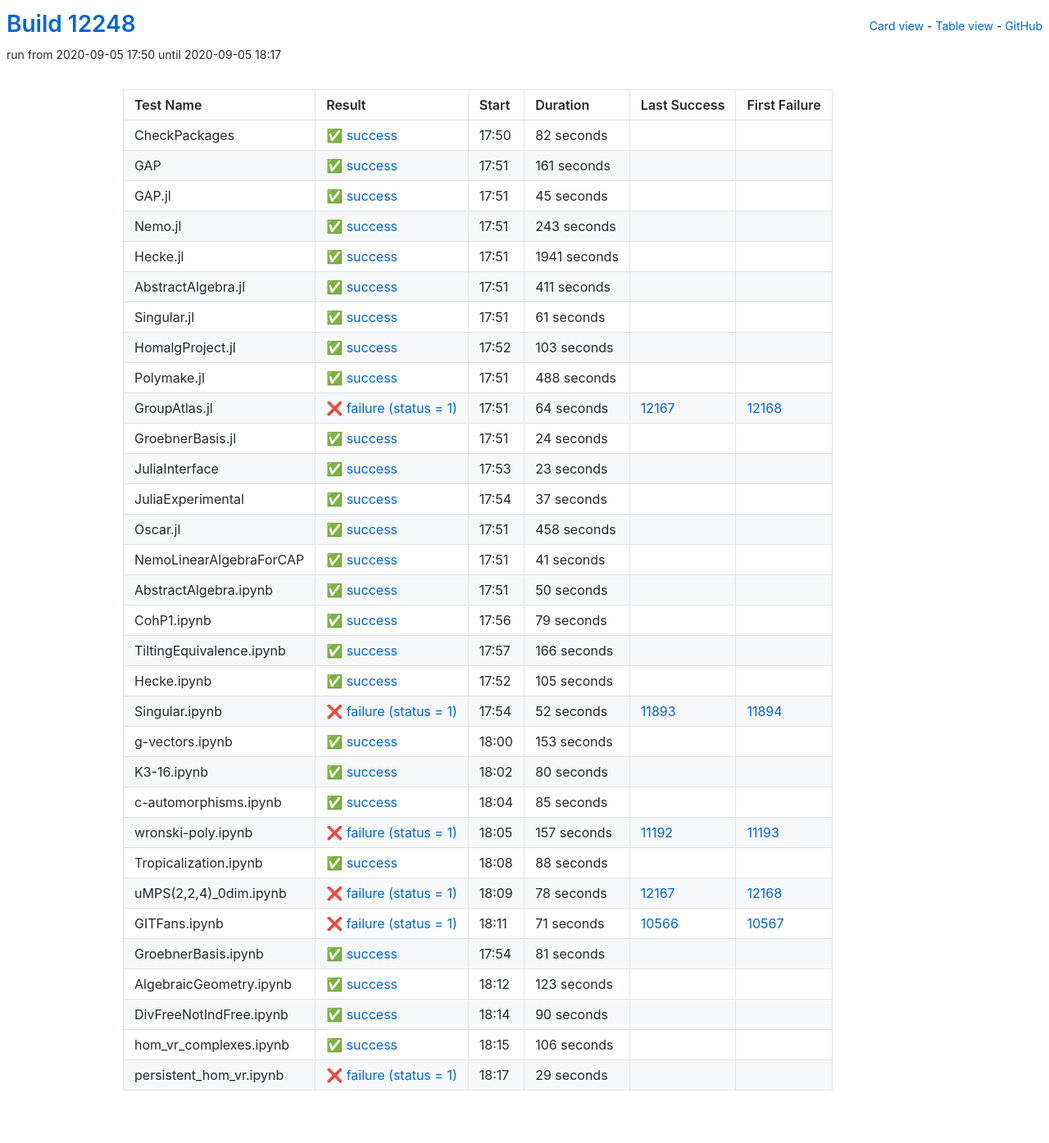
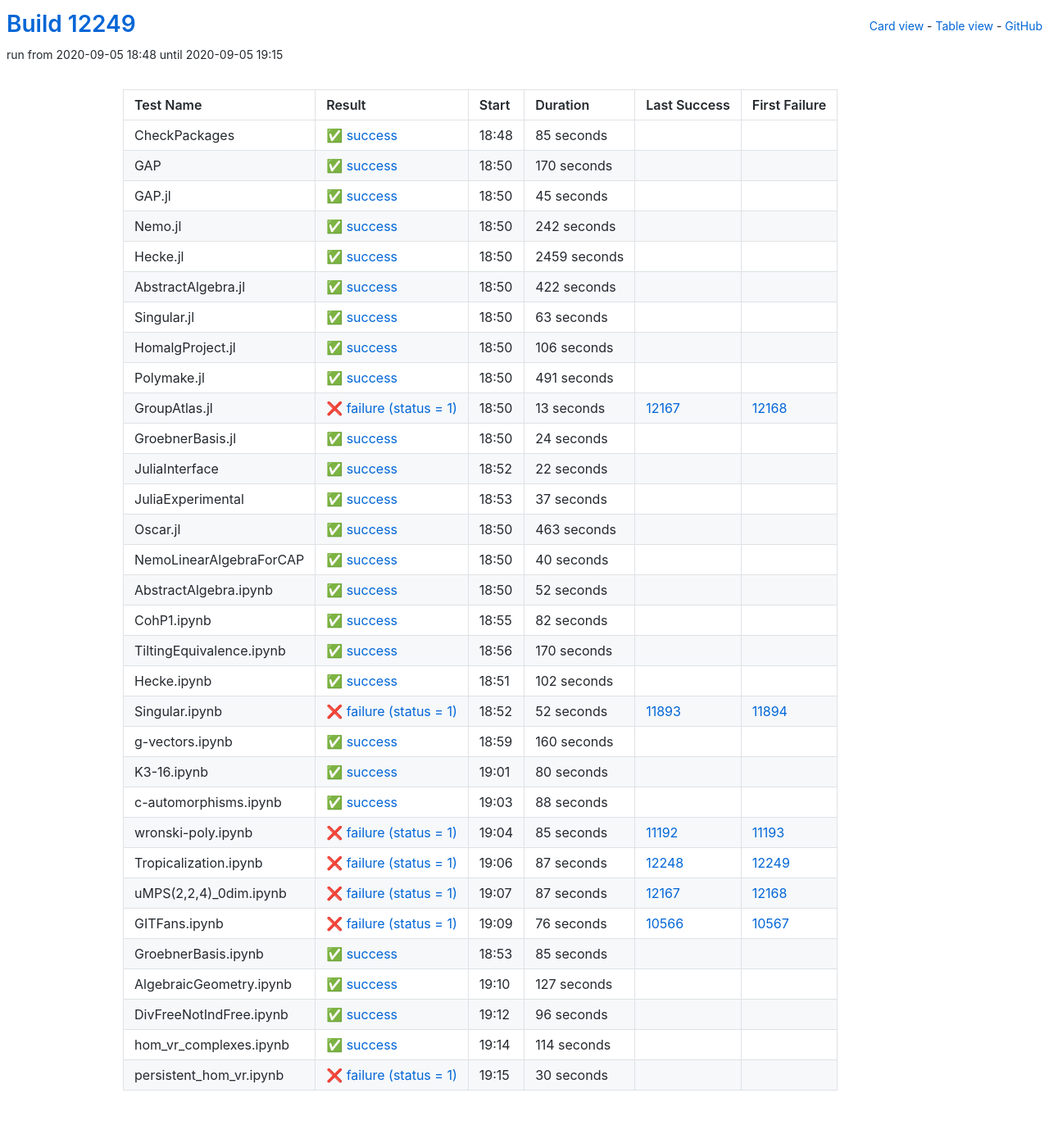
Before and after one commit to oscar-system/oscar-ci-status, a Jekyll site: the page built from table.html, in a window 1280 px wide. Shown: the whole page at 82% size. Built offline with Jekyll 4.4.1, drawn with Linux system fonts in a browser that asks for light colours.

Commit message:
Build #12249

```diff
--- a/_data/ci.yml
+++ b/_data/ci.yml
@@ -1,6 +1,6 @@
 ---
-build: 12248
-build_url: https://oscarci.mathematik.uni-kl.de/job/oscar/12248/
+build: 12249
+build_url: https://oscarci.mathematik.uni-kl.de/job/oscar/12249/
 job: oscar
 organization: oscar-system
 repo: oscar-ci-status
@@ -8,32 +8,32 @@
 tests:
 - name: CheckPackages
   id: checkpackages
-  log: https://oscarci.mathematik.uni-kl.de/job/oscar/12248/artifact/logs/build-12248/CheckPackages.log
-  start: 2020-09-05 17:50
+  log: https://oscarci.mathematik.uni-kl.de/job/oscar/12249/artifact/logs/build-12249/CheckPackages.log
+  start: 2020-09-05 18:48
   success: true
   exitcode: 0
   status: success
-  duration: 82
+  duration: 85
   last_success: false
   last_success_url:
   first_failure: false
   first_failure_url:
 - name: GAP
   id: gap
-  log: https://oscarci.mathematik.uni-kl.de/job/oscar/12248/artifact/logs/build-12248/GAP.log
-  start: 2020-09-05 17:51
+  log: https://oscarci.mathematik.uni-kl.de/job/oscar/12249/artifact/logs/build-12249/GAP.log
+  start: 2020-09-05 18:50
   success: true
   exitcode: 0
   status: success
-  duration: 161
+  duration: 170
   last_success: false
   last_success_url:
   first_failure: false
   first_failure_url:
 - name: GAP.jl
   id: gap-jl
-  log: https://oscarci.mathematik.uni-kl.de/job/oscar/12248/artifact/logs/build-12248/GAP.jl.log
-  start: 2020-09-05 17:51
+  log: https://oscarci.mathematik.uni-kl.de/job/oscar/12249/artifact/logs/build-12249/GAP.jl.log
+  start: 2020-09-05 18:50
   success: true
   exitcode: 0
   status: success
@@ -44,92 +44,92 @@
   first_failure_url:
 - name: Nemo.jl
   id: nemo-jl
-  log: https://oscarci.mathematik.uni-kl.de/job/oscar/12248/artifact/logs/build-12248/Nemo.jl.log
-  start: 2020-09-05 17:51
+  log: https://oscarci.mathematik.uni-kl.de/job/oscar/12249/artifact/logs/build-12249/Nemo.jl.log
+  start: 2020-09-05 18:50
   success: true
   exitcode: 0
   status: success
-  duration: 243
+  duration: 242
   last_success: false
   last_success_url:
   first_failure: false
   first_failure_url:
 - name: Hecke.jl
   id: hecke-jl
-  log: https://oscarci.mathematik.uni-kl.de/job/oscar/12248/artifact/logs/build-12248/Hecke.jl.log
-  start: 2020-09-05 17:51
+  log: https://oscarci.mathematik.uni-kl.de/job/oscar/12249/artifact/logs/build-12249/Hecke.jl.log
+  start: 2020-09-05 18:50
   success: true
   exitcode: 0
   status: success
-  duration: 1941
+  duration: 2459
   last_success: false
   last_success_url:
   first_failure: false
   first_failure_url:
 - name: AbstractAlgebra.jl
   id: abstractalgebra-jl
-  log: https://oscarci.mathematik.uni-kl.de/job/oscar/12248/artifact/logs/build-12248/AbstractAlgebra.jl.log
-  start: 2020-09-05 17:51
+  log: https://oscarci.mathematik.uni-kl.de/job/oscar/12249/artifact/logs/build-12249/AbstractAlgebra.jl.log
+  start: 2020-09-05 18:50
   success: true
   exitcode: 0
   status: success
-  duration: 411
+  duration: 422
   last_success: false
   last_success_url:
   first_failure: false
   first_failure_url:
 - name: Singular.jl
   id: singular-jl
-  log: https://oscarci.mathematik.uni-kl.de/job/oscar/12248/artifact/logs/build-12248/Singular.jl.log
-  start: 2020-09-05 17:51
+  log: https://oscarci.mathematik.uni-kl.de/job/oscar/12249/artifact/logs/build-12249/Singular.jl.log
+  start: 2020-09-05 18:50
   success: true
   exitcode: 0
   status: success
-  duration: 61
+  duration: 63
   last_success: false
   last_success_url:
   first_failure: false
   first_failure_url:
 - name: HomalgProject.jl
   id: homalgproject-jl
-  log: https://oscarci.mathematik.uni-kl.de/job/oscar/12248/artifact/logs/build-12248/HomalgProject.jl.log
-  start: 2020-09-05 17:52
+  log: https://oscarci.mathematik.uni-kl.de/job/oscar/12249/artifact/logs/build-12249/HomalgProject.jl.log
+  start: 2020-09-05 18:50
   success: true
   exitcode: 0
   status: success
-  duration: 103
+  duration: 106
   last_success: false
   last_success_url:
   first_failure: false
   first_failure_url:
 - name: Polymake.jl
   id: polymake-jl
-  log: https://oscarci.mathematik.uni-kl.de/job/oscar/12248/artifact/logs/build-12248/Polymake.jl.log
-  start: 2020-09-05 17:51
+  log: https://oscarci.mathematik.uni-kl.de/job/oscar/12249/artifact/logs/build-12249/Polymake.jl.log
+  start: 2020-09-05 18:50
   success: true
   exitcode: 0
   status: success
-  duration: 488
+  duration: 491
   last_success: false
   last_success_url:
   first_failure: false
   first_failure_url:
 - name: GroupAtlas.jl
   id: groupatlas-jl
-  log: https://oscarci.mathematik.uni-kl.de/job/oscar/12248/artifact/logs/build-12248/GroupAtlas.jl.log
-  start: 2020-09-05 17:51
+  log: https://oscarci.mathematik.uni-kl.de/job/oscar/12249/artifact/logs/build-12249/GroupAtlas.jl.log
+  start: 2020-09-05 18:50
   success: false
   exitcode: 1
   status: failure
-  duration: 64
+  duration: 13
   last_success: 12167
   last_success_url: https://oscarci.mathematik.uni-kl.de/job/oscar/12167/
   first_failure: 12168
   first_failure_url: https://oscarci.mathematik.uni-kl.de/job/oscar/12168/
 - name: GroebnerBasis.jl
   id: groebnerbasis-jl
-  log: https://oscarci.mathematik.uni-kl.de/job/oscar/12248/artifact/logs/build-12248/GroebnerBasis.jl.log
-  start: 2020-09-05 17:51
+  log: https://oscarci.mathematik.uni-kl.de/job/oscar/12249/artifact/logs/build-12249/GroebnerBasis.jl.log
+  start: 2020-09-05 18:50
   success: true
   exitcode: 0
   status: success
@@ -140,20 +140,20 @@
   first_failure_url:
 - name: JuliaInterface
   id: juliainterface
-  log: https://oscarci.mathematik.uni-kl.de/job/oscar/12248/artifact/logs/build-12248/JuliaInterface.log
-  start: 2020-09-05 17:53
+  log: https://oscarci.mathematik.uni-kl.de/job/oscar/12249/artifact/logs/build-12249/JuliaInterface.log
+  start: 2020-09-05 18:52
   success: true
   exitcode: 0
   status: success
-  duration: 23
+  duration: 22
   last_success: false
   last_success_url:
   first_failure: false
   first_failure_url:
 - name: JuliaExperimental
   id: juliaexperimental
-  log: https://oscarci.mathematik.uni-kl.de/job/oscar/12248/artifact/logs/build-12248/JuliaExperimental.log
-  start: 2020-09-05 17:54
+  log: https://oscarci.mathematik.uni-kl.de/job/oscar/12249/artifact/logs/build-12249/JuliaExperimental.log
+  start: 2020-09-05 18:53
   success: true
   exitcode: 0
   status: success
@@ -164,80 +164,80 @@
   first_failure_url:
 - name: Oscar.jl
   id: oscar-jl
-  log: https://oscarci.mathematik.uni-kl.de/job/oscar/12248/artifact/logs/build-12248/Oscar.jl.log
-  start: 2020-09-05 17:51
+  log: https://oscarci.mathematik.uni-kl.de/job/oscar/12249/artifact/logs/build-12249/Oscar.jl.log
+  start: 2020-09-05 18:50
   success: true
   exitcode: 0
   status: success
-  duration: 458
+  duration: 463
   last_success: false
   last_success_url:
   first_failure: false
   first_failure_url:
 - name: NemoLinearAlgebraForCAP
   id: nemolinearalgebraforcap
-  log: https://oscarci.mathematik.uni-kl.de/job/oscar/12248/artifact/logs/build-12248/NemoLinearAlgebraForCAP.log
-  start: 2020-09-05 17:51
+  log: https://oscarci.mathematik.uni-kl.de/job/oscar/12249/artifact/logs/build-12249/NemoLinearAlgebraForCAP.log
+  start: 2020-09-05 18:50
   success: true
   exitcode: 0
   status: success
-  duration: 41
+  duration: 40
   last_success: false
   last_success_url:
   first_failure: false
   first_failure_url:
 - name: AbstractAlgebra.ipynb
   id: abstractalgebra-ipynb
-  log: https://oscarci.mathematik.uni-kl.de/job/oscar/12248/artifact/logs/build-12248/AbstractAlgebra.ipynb.log
-  start: 2020-09-05 17:51
+  log: https://oscarci.mathematik.uni-kl.de/job/oscar/12249/artifact/logs/build-12249/AbstractAlgebra.ipynb.log
+  start: 2020-09-05 18:50
   success: true
   exitcode: 0
   status: success
-  duration: 50
+  duration: 52
   last_success: false
   last_success_url:
   first_failure: false
   first_failure_url:
 - name: CohP1.ipynb
   id: cohp1-ipynb
-  log: https://oscarci.mathematik.uni-kl.de/job/oscar/12248/artifact/logs/build-12248/CohP1.ipynb.log
-  start: 2020-09-05 17:56
+  log: https://oscarci.mathematik.uni-kl.de/job/oscar/12249/artifact/logs/build-12249/CohP1.ipynb.log
+  start: 2020-09-05 18:55
   success: true
   exitcode: 0
   status: success
-  duration: 79
+  duration: 82
   last_success: false
   last_success_url:
   first_failure: false
   first_failure_url:
 - name: TiltingEquivalence.ipynb
   id: tiltingequivalence-ipynb
-  log: https://oscarci.mathematik.uni-kl.de/job/oscar/12248/artifact/logs/build-12248/TiltingEquivalence.ipynb.log
-  start: 2020-09-05 17:57
+  log: https://oscarci.mathematik.uni-kl.de/job/oscar/12249/artifact/logs/build-12249/TiltingEquivalence.ipynb.log
+  start: 2020-09-05 18:56
   success: true
   exitcode: 0
   status: success
-  duration: 166
+  duration: 170
   last_success: false
   last_success_url:
   first_failure: false
   first_failure_url:
 - name: Hecke.ipynb
   id: hecke-ipynb
-  log: https://oscarci.mathematik.uni-kl.de/job/oscar/12248/artifact/logs/build-12248/Hecke.ipynb.log
-  start: 2020-09-05 17:52
+  log: https://oscarci.mathematik.uni-kl.de/job/oscar/12249/artifact/logs/build-12249/Hecke.ipynb.log
+  start: 2020-09-05 18:51
   success: true
   exitcode: 0
   status: success
-  duration: 105
+  duration: 102
   last_success: false
   last_success_url:
   first_failure: false
   first_failure_url:
 - name: Singular.ipynb
   id: singular-ipynb
-  log: https://oscarci.mathematik.uni-kl.de/job/oscar/12248/artifact/logs/build-12248/Singular.ipynb.log
-  start: 2020-09-05 17:54
+  log: https://oscarci.mathematik.uni-kl.de/job/oscar/12249/artifact/logs/build-12249/Singular.ipynb.log
+  start: 2020-09-05 18:52
   success: false
   exitcode: 1
   status: failure
@@ -248,20 +248,20 @@
   first_failure_url: https://oscarci.mathematik.uni-kl.de/job/oscar/11894/
 - name: g-vectors.ipynb
   id: g-vectors-ipynb
-  log: https://oscarci.mathematik.uni-kl.de/job/oscar/12248/artifact/logs/build-12248/g-vectors.ipynb.log
-  start: 2020-09-05 18:00
+  log: https://oscarci.mathematik.uni-kl.de/job/oscar/12249/artifact/logs/build-12249/g-vectors.ipynb.log
+  start: 2020-09-05 18:59
   success: true
   exitcode: 0
   status: success
-  duration: 153
+  duration: 160
   last_success: false
   last_success_url:
   first_failure: false
   first_failure_url:
 - name: K3-16.ipynb
   id: k3-16-ipynb
-  log: https://oscarci.mathematik.uni-kl.de/job/oscar/12248/artifact/logs/build-12248/K3-16.ipynb.log
-  start: 2020-09-05 18:02
+  log: https://oscarci.mathematik.uni-kl.de/job/oscar/12249/artifact/logs/build-12249/K3-16.ipynb.log
+  start: 2020-09-05 19:01
   success: true
   exitcode: 0
   status: success
@@ -272,8 +272,68 @@
   first_failure_url:
 - name: c-automorphisms.ipynb
   id: c-automorphisms-ipynb
-  log: https://oscarci.mathematik.uni-kl.de/job/oscar/12248/artifact/logs/build-12248/c-automorphisms.ipynb.log
-  start: 2020-09-05 18:04
+  log: https://oscarci.mathematik.uni-kl.de/job/oscar/12249/artifact/logs/build-12249/c-automorphisms.ipynb.log
+  start: 2020-09-05 19:03
+  success: true
+  exitcode: 0
+  status: success
+  duration: 88
+  last_success: false
+  last_success_url:
+  first_failure: false
+  first_failure_url:
+- name: wronski-poly.ipynb
+  id: wronski-poly-ipynb
+  log: https://oscarci.mathematik.uni-kl.de/job/oscar/12249/artifact/logs/build-12249/wronski-poly.ipynb.log
+  start: 2020-09-05 19:04
+  success: false
+  exitcode: 1
+  status: failure
+  duration: 85
+  last_success: 11192
+  last_success_url: https://oscarci.mathematik.uni-kl.de/job/oscar/11192/
+  first_failure: 11193
+  first_failure_url: https://oscarci.mathematik.uni-kl.de/job/oscar/11193/
+- name: Tropicalization.ipynb
+  id: tropicalization-ipynb
+  log: https://oscarci.mathematik.uni-kl.de/job/oscar/12249/artifact/logs/build-12249/Tropicalization.ipynb.log
+  start: 2020-09-05 19:06
+  success: false
+  exitcode: 1
+  status: failure
+  duration: 87
+  last_success: 12248
+  last_success_url: https://oscarci.mathematik.uni-kl.de/job/oscar/12248/
+  first_failure: 12249
+  first_failure_url: https://oscarci.mathematik.uni-kl.de/job/oscar/12249/
+- name: uMPS(2,2,4)_0dim.ipynb
+  id: umps-2-2-4-0dim-ipynb
+  log: https://oscarci.mathematik.uni-kl.de/job/oscar/12249/artifact/logs/build-12249/uMPS-2-2-4-_0dim.ipynb.log
+  start: 2020-09-05 19:07
+  success: false
+  exitcode: 1
+  status: failure
+  duration: 87
+  last_success: 12167
+  last_success_url: https://oscarci.mathematik.uni-kl.de/job/oscar/12167/
+  first_failure: 12168
+  first_failure_url: https://oscarci.mathematik.uni-kl.de/job/oscar/12168/
+- name: GITFans.ipynb
+  id: gitfans-ipynb
+  log: https://oscarci.mathematik.uni-kl.de/job/oscar/12249/artifact/logs/build-12249/GITFans.ipynb.log
+  start: 2020-09-05 19:09
+  success: false
+  exitcode: 1
+  status: failure
+  duration: 76
+  last_success: 10566
+  last_success_url: https://oscarci.mathematik.uni-kl.de/job/oscar/10566/
+  first_failure: 10567
+  first_failure_url: https://oscarci.mathematik.uni-kl.de/job/oscar/10567/
+- name: GroebnerBasis.ipynb
+  id: groebnerbasis-ipynb
+  log: https://oscarci.mathematik.uni-kl.de/job/oscar/12249/artifact/logs/build-12249/GroebnerBasis.ipynb.log
+  start: 2020-09-05 18:53
   success: true
   exitcode: 0
   status: success
@@ -282,110 +342,50 @@
   last_success_url:
   first_failure: false
   first_failure_url:
-- name: wronski-poly.ipynb
-  id: wronski-poly-ipynb
-  log: https://oscarci.mathematik.uni-kl.de/job/oscar/12248/artifact/logs/build-12248/wronski-poly.ipynb.log
-  start: 2020-09-05 18:05
-  success: false
-  exitcode: 1
-  status: failure
-  duration: 157
-  last_success: 11192
-  last_success_url: https://oscarci.mathematik.uni-kl.de/job/oscar/11192/
-  first_failure: 11193
-  first_failure_url: https://oscarci.mathematik.uni-kl.de/job/oscar/11193/
-- name: Tropicalization.ipynb
-  id: tropicalization-ipynb
-  log: https://oscarci.mathematik.uni-kl.de/job/oscar/12248/artifact/logs/build-12248/Tropicalization.ipynb.log
-  start: 2020-09-05 18:08
+- name: AlgebraicGeometry.ipynb
+  id: algebraicgeometry-ipynb
+  log: https://oscarci.mathematik.uni-kl.de/job/oscar/12249/artifact/logs/build-12249/AlgebraicGeometry.ipynb.log
+  start: 2020-09-05 19:10
   success: true
   exitcode: 0
   status: success
-  duration: 88
-  last_success: false
-  last_success_url:
-  first_failure: false
-  first_failure_url:
-- name: uMPS(2,2,4)_0dim.ipynb
-  id: umps-2-2-4-0dim-ipynb
-  log: https://oscarci.mathematik.uni-kl.de/job/oscar/12248/artifact/logs/build-12248/uMPS-2-2-4-_0dim.ipynb.log
-  start: 2020-09-05 18:09
-  success: false
-  exitcode: 1
-  status: failure
-  duration: 78
-  last_success: 12167
-  last_success_url: https://oscarci.mathematik.uni-kl.de/job/oscar/12167/
-  first_failure: 12168
-  first_failure_url: https://oscarci.mathematik.uni-kl.de/job/oscar/12168/
-- name: GITFans.ipynb
-  id: gitfans-ipynb
-  log: https://oscarci.mathematik.uni-kl.de/job/oscar/12248/artifact/logs/build-12248/GITFans.ipynb.log
-  start: 2020-09-05 18:11
-  success: false
-  exitcode: 1
-  status: failure
-  duration: 71
-  last_success: 10566
-  last_success_url: https://oscarci.mathematik.uni-kl.de/job/oscar/10566/
-  first_failure: 10567
-  first_failure_url: https://oscarci.mathematik.uni-kl.de/job/oscar/10567/
-- name: GroebnerBasis.ipynb
-  id: groebnerbasis-ipynb
-  log: https://oscarci.mathematik.uni-kl.de/job/oscar/12248/artifact/logs/build-12248/GroebnerBasis.ipynb.log
-  start: 2020-09-05 17:54
-  success: true
-  exitcode: 0
-  status: success
-  duration: 81
-  last_success: false
-  last_success_url:
-  first_failure: false
-  first_failure_url:
-- name: AlgebraicGeometry.ipynb
-  id: algebraicgeometry-ipynb
-  log: https://oscarci.mathematik.uni-kl.de/job/oscar/12248/artifact/logs/build-12248/AlgebraicGeometry.ipynb.log
-  start: 2020-09-05 18:12
-  success: true
-  exitcode: 0
-  status: success
-  duration: 123
+  duration: 127
   last_success: false
   last_success_url:
   first_failure: false
   first_failure_url:
 - name: DivFreeNotIndFree.ipynb
   id: divfreenotindfree-ipynb
-  log: https://oscarci.mathematik.uni-kl.de/job/oscar/12248/artifact/logs/build-12248/DivFreeNotIndFree.ipynb.log
-  start: 2020-09-05 18:14
+  log: https://oscarci.mathematik.uni-kl.de/job/oscar/12249/artifact/logs/build-12249/DivFreeNotIndFree.ipynb.log
+  start: 2020-09-05 19:12
   success: true
   exitcode: 0
   status: success
-  duration: 90
+  duration: 96
   last_success: false
   last_success_url:
   first_failure: false
   first_failure_url:
 - name: hom_vr_complexes.ipynb
   id: hom-vr-complexes-ipynb
-  log: https://oscarci.mathematik.uni-kl.de/job/oscar/12248/artifact/logs/build-12248/hom_vr_complexes.ipynb.log
-  start: 2020-09-05 18:15
+  log: https://oscarci.mathematik.uni-kl.de/job/oscar/12249/artifact/logs/build-12249/hom_vr_complexes.ipynb.log
+  start: 2020-09-05 19:14
   success: true
   exitcode: 0
   status: success
-  duration: 106
+  duration: 114
   last_success: false
   last_success_url:
   first_failure: false
   first_failure_url:
 - name: persistent_hom_vr.ipynb
   id: persistent-hom-vr-ipynb
-  log: https://oscarci.mathematik.uni-kl.de/job/oscar/12248/artifact/logs/build-12248/persistent_hom_vr.ipynb.log
-  start: 2020-09-05 18:17
+  log: https://oscarci.mathematik.uni-kl.de/job/oscar/12249/artifact/logs/build-12249/persistent_hom_vr.ipynb.log
+  start: 2020-09-05 19:15
   success: false
   exitcode: 1
   status: failure
-  duration: 29
+  duration: 30
   last_success: false
   last_success_url:
   first_failure: false
```
Also changed, not shown: README.md.
